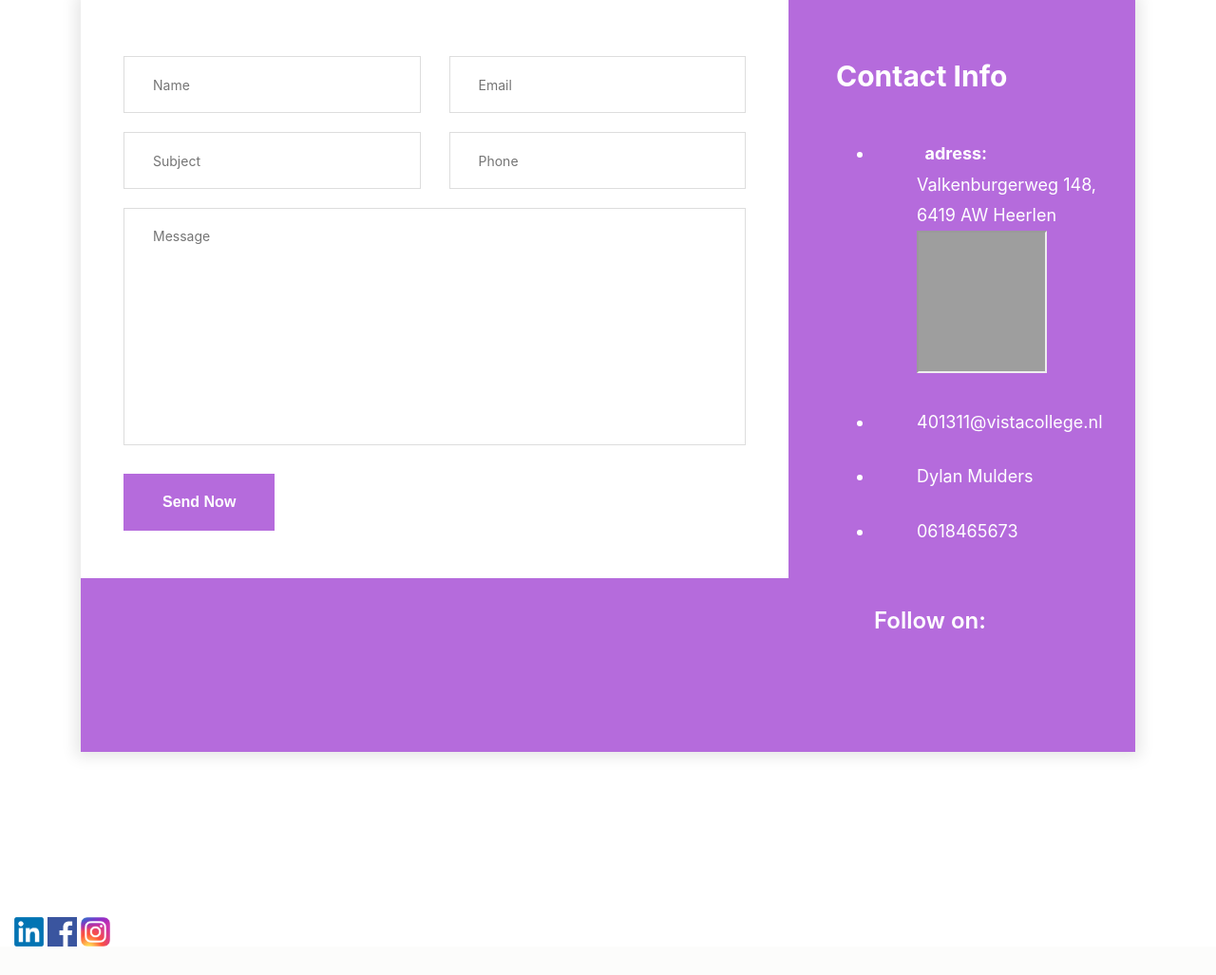
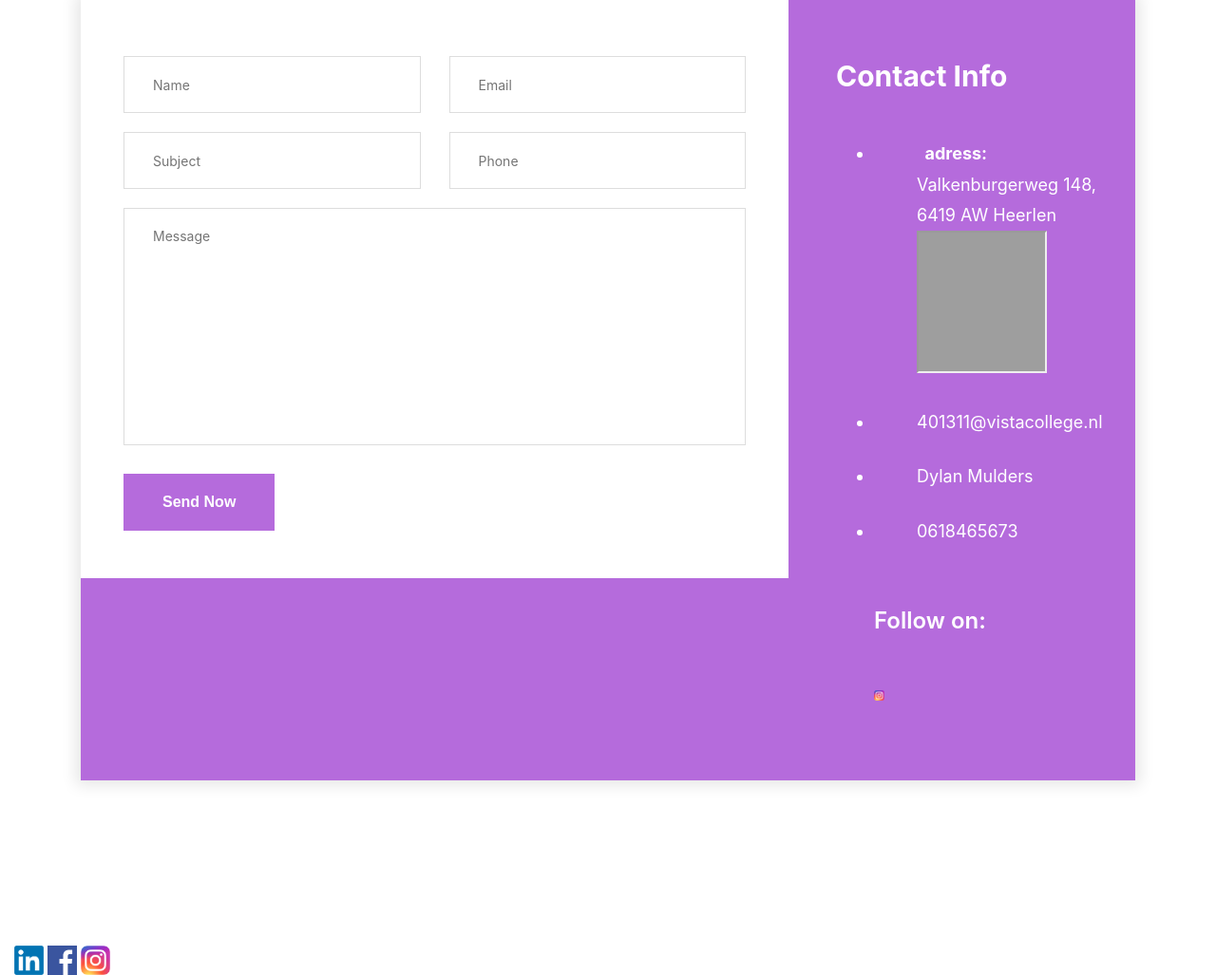
Before and after one commit to the-challenge-zone/Fifa-toernooi, a PHP site: page /Contact.php in a window 1280 px wide. Shown: the part 372-1399 px from the top of the page at 95% size. Before the commit the page ends 1369 px from the top, so only its background shows below. Run offline with PHP 8.4, Linux system fonts and the light colour scheme; grey boxes are pictures that could not be loaded.

Commit message:
Update Contact.php
he providede insta icon

Co-Authored-By: Luc-kn <56149695+Luc-kn@users.noreply.github.com>

```diff
--- a/Contact.php
+++ b/Contact.php
@@ -60,7 +60,7 @@
                                 <li><a href="#"><i class="fab fa-twitter"></i></a></li>
                                 <li><a href="#"><i class="fab fa-google-plus-g"></i></a></li>
                                 <li><a href="#"><i class="fab fa-dribbble"></i></a></li>
-                                <li><a href="https://www.instagram.com/vista_esports_cup/"><i class="fab fa-pinterest-p"></i></a></li>
+                                <li> <a href="https://www.instagram.com/vista_esports_cup/"><img width='5%' src="./Image/Instagram-logo.png"></i></a></li>
                             </ul>
                         </div>
                     </div>
```
